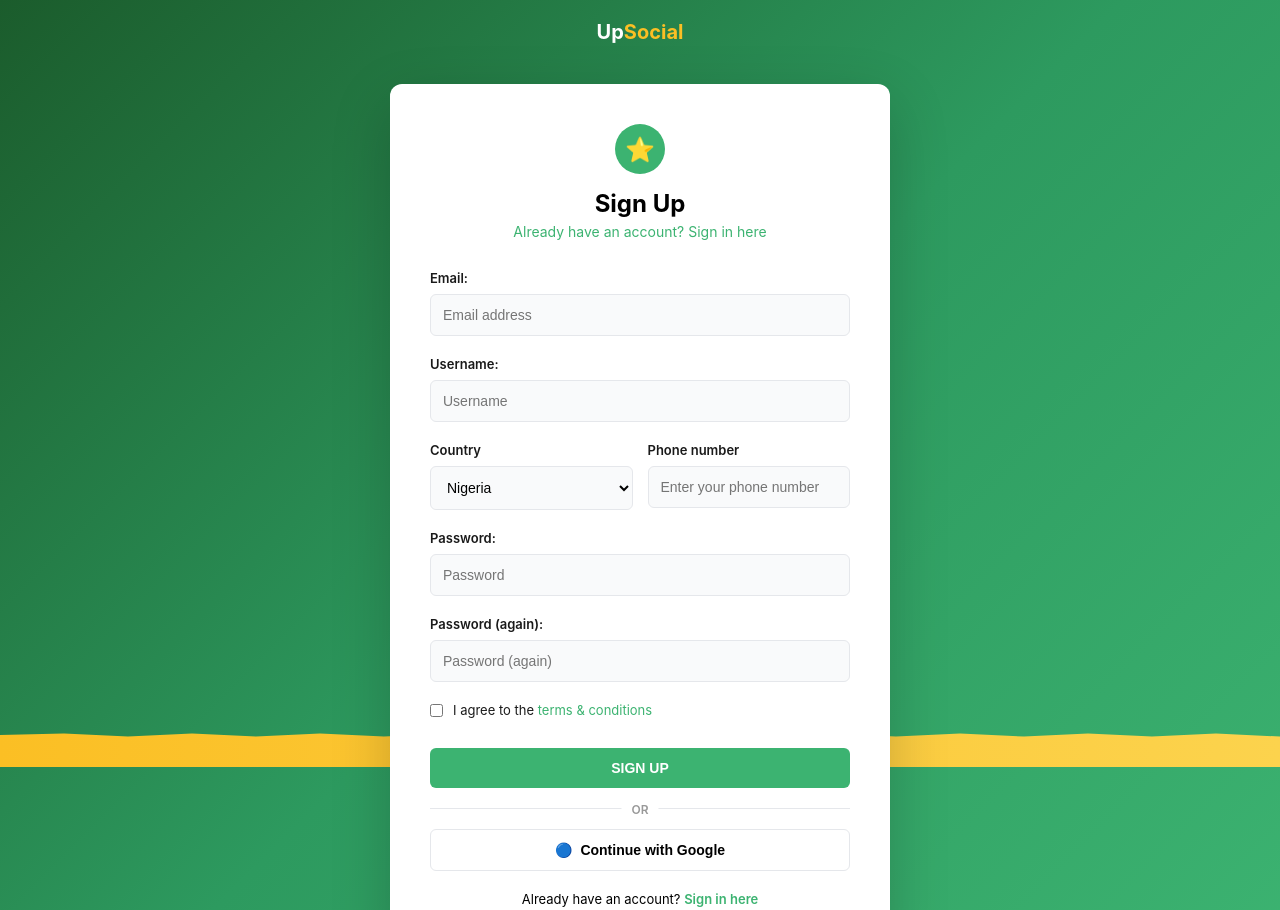
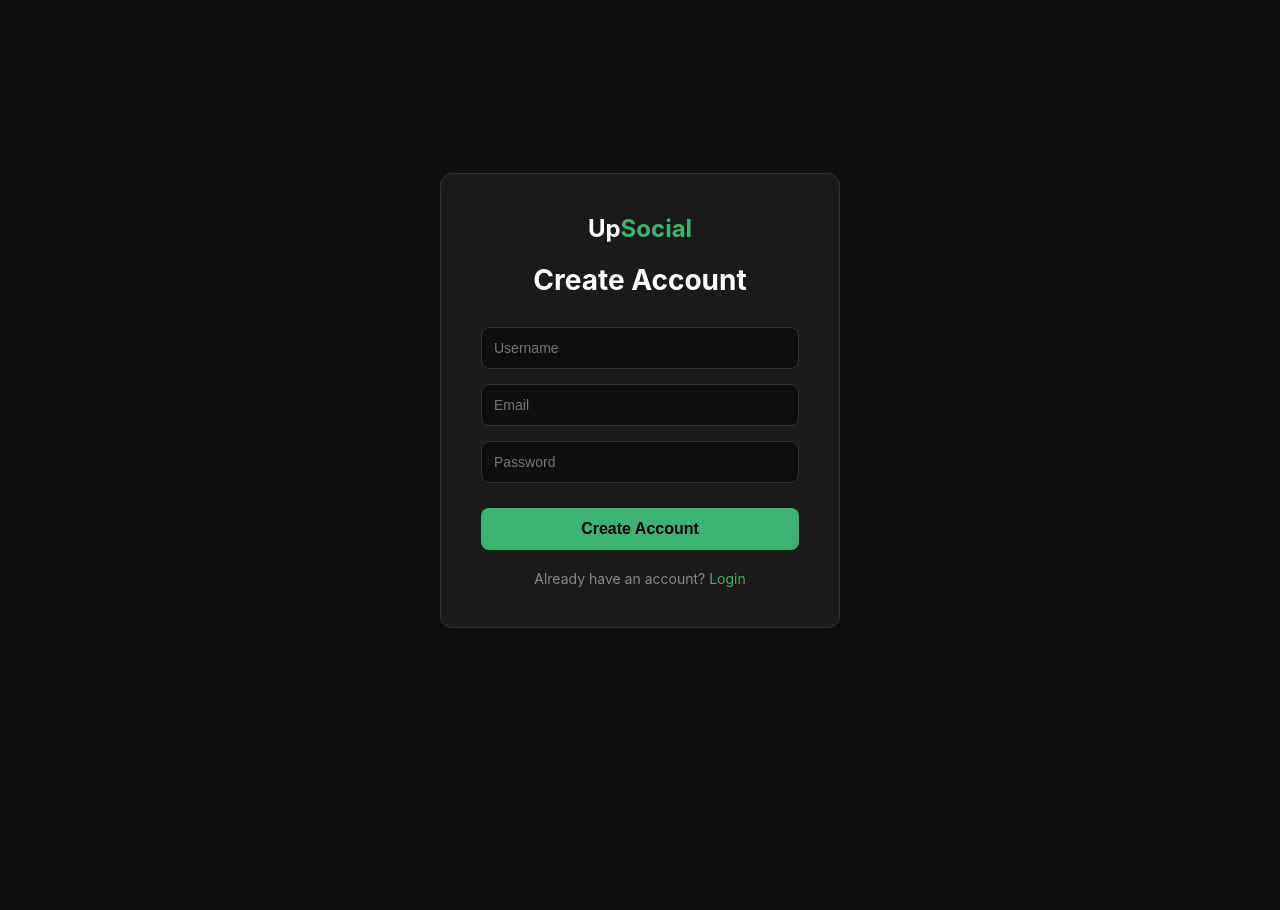
Before and after one commit to grow-withupsocial/Upsocialnew, a website: page signup.html in a window 1280 px wide. Shown: the top 910 px of the page. After the commit the page ends 800 px from the top, so only its background shows below. Drawn offline with Linux system fonts and the light colour scheme.

Commit message:
Update signup.html

```diff
--- a/signup.html
+++ b/signup.html
@@ -6,211 +6,194 @@
     <title>Sign Up - UpSocial</title>
     <style>
         * { margin: 0; padding: 0; box-sizing: border-box; }
-        body { font-family: -apple-system, BlinkMacSystemFont, 'Segoe UI', Roboto, sans-serif; background: linear-gradient(135deg, #1b5c2c 0%, #2d9a5f 50%, #3CB371 100%); min-height: 100vh; display: flex; flex-direction: column; position: relative; overflow-x: hidden; }
-
-        /* Wave Divider */
-        .wave-divider { position: absolute; bottom: 200px; left: 0; right: 0; height: 80px; background: linear-gradient(90deg, #fbbf24 0%, #fcd34d 100%); clip-path: polygon(0 40%, 0% 60%, 5% 58%, 10% 62%, 15% 58%, 20% 62%, 25% 58%, 30% 62%, 35% 58%, 40% 62%, 45% 58%, 50% 62%, 55% 58%, 60% 62%, 65% 58%, 70% 62%, 75% 58%, 80% 62%, 85% 58%, 90% 62%, 95% 58%, 100% 62%, 100% 100%, 0 100%); }
-
-        .logo { font-size: 20px; font-weight: 700; color: white; padding: 20px; text-align: center; }
-        .logo .highlight { color: #fbbf24; }
-
-        /* Auth Container */
-        .auth-wrapper { flex: 1; display: flex; align-items: center; justify-content: center; padding: 20px; position: relative; z-index: 10; }
-
-        .auth-card { background: white; border-radius: 12px; padding: 40px; max-width: 500px; width: 100%; box-shadow: 0 20px 60px rgba(0, 0, 0, 0.2); }
-
-        .auth-header { text-align: center; margin-bottom: 30px; }
-        .auth-header .icon { width: 50px; height: 50px; background: #3CB371; border-radius: 50%; display: flex; align-items: center; justify-content: center; color: white; font-size: 24px; margin: 0 auto 15px; }
-        .auth-header h1 { font-size: 24px; margin-bottom: 5px; font-weight: 700; }
-        .auth-header p { font-size: 14px; color: #3CB371; }
-
-        .form-group { margin-bottom: 20px; }
-        label { display: block; margin-bottom: 8px; font-weight: 600; font-size: 13px; color: #1a1a1a; }
-        input, select { width: 100%; padding: 12px; border: 1px solid #e5e7eb; border-radius: 6px; font-size: 14px; transition: 0.3s; background: #f9fafb; }
-        input:focus, select:focus { outline: none; border-color: #3CB371; background: white; box-shadow: 0 0 0 3px rgba(60, 179, 113, 0.1); }
-
-        .form-row { display: grid; grid-template-columns: 1fr 1fr; gap: 15px; }
-
-        .checkbox-group { display: flex; align-items: center; gap: 10px; margin-bottom: 20px; font-size: 13px; }
-        .checkbox-group input[type="checkbox"] { width: auto; margin: 0; }
-        .checkbox-group label { margin: 0; font-weight: normal; }
-        .checkbox-group a { color: #3CB371; text-decoration: none; }
-
-        .btn { padding: 12px; border: none; border-radius: 6px; cursor: pointer; font-weight: 600; font-size: 14px; width: 100%; transition: 0.3s; }
-        .btn-primary { background: #3CB371; color: white; margin-top: 10px; }
-        .btn-primary:hover { background: #2d9a5f; }
-
-        .divider { margin: 20px 0; position: relative; text-align: center; }
-        .divider-line { height: 1px; background: #e5e7eb; }
-        .divider-text { position: absolute; left: 50%; top: 50%; transform: translate(-50%, -50%); background: white; padding: 0 10px; color: #999; font-size: 12px; font-weight: 600; }
-
-        .social-btn { width: 100%; padding: 12px; border: 1px solid #e5e7eb; border-radius: 6px; background: white; cursor: pointer; font-weight: 600; font-size: 14px; transition: 0.3s; display: flex; align-items: center; justify-content: center; gap: 8px; }
-        .social-btn:hover { border-color: #3CB371; background: #f9fafb; }
-
-        .auth-link { text-align: center; margin-top: 20px; font-size: 13px; }
-        .auth-link a { color: #3CB371; text-decoration: none; font-weight: 600; }
-        .auth-link a:hover { text-decoration: underline; }
-
-        @media (max-width: 768px) {
-            .auth-card { padding: 30px 20px; }
-            .auth-header h1 { font-size: 20px; }
-            .form-row { grid-template-columns: 1fr; }
-            .wave-divider { bottom: 150px; }
+        body {
+            font-family: -apple-system, BlinkMacSystemFont, 'Segoe UI', Roboto, sans-serif;
+            background: #0f0f0f;
+            color: #fff;
+            display: flex;
+            justify-content: center;
+            align-items: center;
+            min-height: 100vh;
+            padding: 20px;
+        }
+        .signup-box {
+            background: #1a1a1a;
+            border: 1px solid #333;
+            border-radius: 12px;
+            padding: 40px;
+            width: 100%;
+            max-width: 400px;
+        }
+        h2 {
+            text-align: center;
+            margin-bottom: 30px;
+            font-size: 28px;
+        }
+        .logo {
+            text-align: center;
+            margin-bottom: 20px;
+            font-size: 24px;
+            font-weight: 700;
+        }
+        .logo .highlight { color: #3CB371; }
+        input {
+            width: 100%;
+            padding: 12px;
+            margin-bottom: 15px;
+            background: #0f0f0f;
+            border: 1px solid #333;
+            border-radius: 8px;
+            color: #fff;
+            font-size: 14px;
+        }
+        input:focus {
+            outline: none;
+            border-color: #3CB371;
+        }
+        button {
+            width: 100%;
+            padding: 12px;
+            background: #3CB371;
+            color: #000;
+            border: none;
+            border-radius: 8px;
+            font-weight: 600;
+            font-size: 16px;
+            cursor: pointer;
+            margin-top: 10px;
+        }
+        button:hover { opacity: 0.9; }
+        button:disabled {
+            background: #555;
+            cursor: not-allowed;
+        }
+        .error {
+            background: #ff4444;
+            color: white;
+            padding: 12px;
+            border-radius: 8px;
+            margin-bottom: 15px;
+            display: none;
+            font-size: 14px;
+        }
+        .success {
+            background: #3CB371;
+            color: #000;
+            padding: 12px;
+            border-radius: 8px;
+            margin-bottom: 15px;
+            display: none;
+            font-size: 14px;
+        }
+        .login-link {
+            text-align: center;
+            margin-top: 20px;
+            font-size: 14px;
+            color: #888;
+        }
+        .login-link a {
+            color: #3CB371;
+            text-decoration: none;
+        }
+        .loading {
+            display: none;
+            text-align: center;
+            margin-bottom: 15px;
+            color: #888;
         }
     </style>
 </head>
 <body>
-    <!-- Wave Divider -->
-    <div class="wave-divider"></div>
 
-    <!-- Logo -->
-    <div class="logo">
-        <div id="logoContainer">Up<span class="highlight">Social</span></div>
-    </div>
+    <div class="signup-box">
+        <div class="logo">Up<span class="highlight">Social</span></div>
+        <h2>Create Account</h2>
 
-    <!-- Auth Container -->
-    <div class="auth-wrapper">
-        <div class="auth-card">
-            <div class="auth-header">
-                <div class="icon" id="cardIcon">⭐</div>
-                <h1>Sign Up</h1>
-                <p>Already have an account? <a href="login.html" style="color: #3CB371; text-decoration: none;">Sign in here</a></p>
-            </div>
+        <div class="error" id="error"></div>
+        <div class="success" id="success"></div>
+        <div class="loading" id="loading">Creating your account...</div>
 
-            <form onsubmit="handleSignup(event)">
-                <div class="form-group">
-                    <label>Email:</label>
-                    <input type="email" id="email" placeholder="Email address" required>
-                </div>
+        <form id="signupForm">
+            <input type="text" id="username" placeholder="Username" required>
+            <input type="email" id="email" placeholder="Email" required>
+            <input type="password" id="password" placeholder="Password" required minlength="6">
+            <button type="submit" id="submitBtn">Create Account</button>
+        </form>
 
-                <div class="form-group">
-                    <label>Username:</label>
-                    <input type="text" id="username" placeholder="Username" required>
-                </div>
-
-                <div class="form-row">
-                    <div class="form-group">
-                        <label>Country</label>
-                        <select id="country">
-                            <option>Nigeria</option>
-                            <option>Ghana</option>
-                            <option>Kenya</option>
-                            <option>South Africa</option>
-                            <option>USA</option>
-                            <option>UK</option>
-                            <option>Other</option>
-                        </select>
-                    </div>
-                    <div class="form-group">
-                        <label>Phone number</label>
-                        <input type="tel" id="phone" placeholder="Enter your phone number">
-                    </div>
-                </div>
-
-                <div class="form-group">
-                    <label>Password:</label>
-                    <input type="password" id="password" placeholder="Password" required>
-                </div>
-
-                <div class="form-group">
-                    <label>Password (again):</label>
-                    <input type="password" id="confirmPassword" placeholder="Password (again)" required>
-                </div>
-
-                <div class="checkbox-group">
-                    <input type="checkbox" id="agree" required>
-                    <label for="agree">I agree to the <a href="#">terms & conditions</a></label>
-                </div>
-
-                <button type="submit" class="btn btn-primary">SIGN UP</button>
-            </form>
-
-            <div class="divider">
-                <div class="divider-line"></div>
-                <span class="divider-text">OR</span>
-            </div>
-
-            <button class="social-btn" onclick="alert('Google login coming soon!')">
-                <span>🔵</span> Continue with Google
-            </button>
-
-            <div class="auth-link">
-                Already have an account? <a href="login.html">Sign in here</a>
-            </div>
+        <div class="login-link">
+            Already have an account? <a href="login.html">Login</a>
         </div>
     </div>
 
     <script>
-        function loadLogo() {
-            const savedHeaderLogo = localStorage.getItem('upsocial_headerLogo');
-            const savedIconLogo = localStorage.getItem('upsocial_iconLogo');
+        // API URL - your Render backend
+        const API_URL = 'https://upsocial-api.onrender.com/api';
 
-            // Load header logo
-            if (savedHeaderLogo) {
-                document.getElementById('logoContainer').innerHTML = '<img src="' + savedHeaderLogo + '" alt="UpSocial" style="height: 40px; width: auto;">';
-            }
-
-            // Load card icon logo
-            if (savedIconLogo) {
-                document.getElementById('cardIcon').innerHTML = '<img src="' + savedIconLogo + '" alt="Icon" style="height: 50px; width: auto;">';
-            }
+        // Show error message
+        function showError(msg) {
+            const el = document.getElementById('error');
+            el.textContent = msg;
+            el.style.display = 'block';
+            document.getElementById('success').style.display = 'none';
         }
 
-        loadLogo();
+        // Show success message
+        function showSuccess(msg) {
+            const el = document.getElementById('success');
+            el.textContent = msg;
+            el.style.display = 'block';
+            document.getElementById('error').style.display = 'none';
+        }
 
-        function handleSignup(event) {
-            event.preventDefault();
+        // Handle form submit
+        document.getElementById('signupForm').addEventListener('submit', async function(e) {
+            e.preventDefault(); // Stop page from reloading
 
+            const username = document.getElementById('username').value;
             const email = document.getElementById('email').value;
-            const username = document.getElementById('username').value;
             const password = document.getElementById('password').value;
-            const confirmPassword = document.getElementById('confirmPassword').value;
-            const phone = document.getElementById('phone').value;
-            const country = document.getElementById('country').value;
+            const btn = document.getElementById('submitBtn');
+            const loading = document.getElementById('loading');
 
-            if (password !== confirmPassword) {
-                alert('Passwords do not match!');
-                return;
+            // Show loading, disable button
+            loading.style.display = 'block';
+            btn.disabled = true;
+
+            try {
+                // Send data to your Render API
+                const response = await fetch(API_URL + '/auth/signup', {
+                    method: 'POST',
+                    headers: { 'Content-Type': 'application/json' },
+                    body: JSON.stringify({ username, email, password })
+                });
+
+                const data = await response.json();
+
+                if (!response.ok) {
+                    // Signup failed
+                    throw new Error(data.error || 'Signup failed');
+                }
+
+                // Success! Save token and user
+                localStorage.setItem('token', data.token);
+                localStorage.setItem('user', JSON.stringify(data.user));
+
+                showSuccess('Account created! Redirecting...');
+
+                // Go to dashboard after 1 second
+                setTimeout(() => {
+                    window.location.href = 'dashboard.html';
+                }, 1000);
+
+            } catch (err) {
+                showError(err.message);
+            } finally {
+                // Hide loading, enable button
+                loading.style.display = 'none';
+                btn.disabled = false;
             }
+        });
+    </script>
 
-            if (password.length < 6) {
-                alert('Password must be at least 6 characters long!');
-                return;
-            }
-
-            // Create user object
-            const user = {
-                email: email,
-                username: username,
-                password: password,
-                phone: phone,
-                country: country,
-                joinDate: new Date().toLocaleDateString()
-            };
-
-            // Save user data
-            localStorage.setItem('upsocial_user', JSON.stringify(user));
-
-            // Initialize wallet for new user
-            const wallet = {
-                balance: 0,
-                transactions: []
-            };
-            localStorage.setItem('upsocial_userWallet_' + email, JSON.stringify(wallet));
-
-            // Initialize orders for new user
-            const orders = [];
-            localStorage.setItem('upsocial_userOrders_' + email, JSON.stringify(orders));
-
-            // Set login status
-            localStorage.setItem('upsocial_loggedIn', 'true');
-            localStorage.setItem('upsocial_currentUser', email);
-
-            // Redirect to dashboard
-            setTimeout(() => {
-                window.location.href = 'Dashboard.html';
-            }, 500);
-        }
-    </script>
 </body>
 </html>
```
